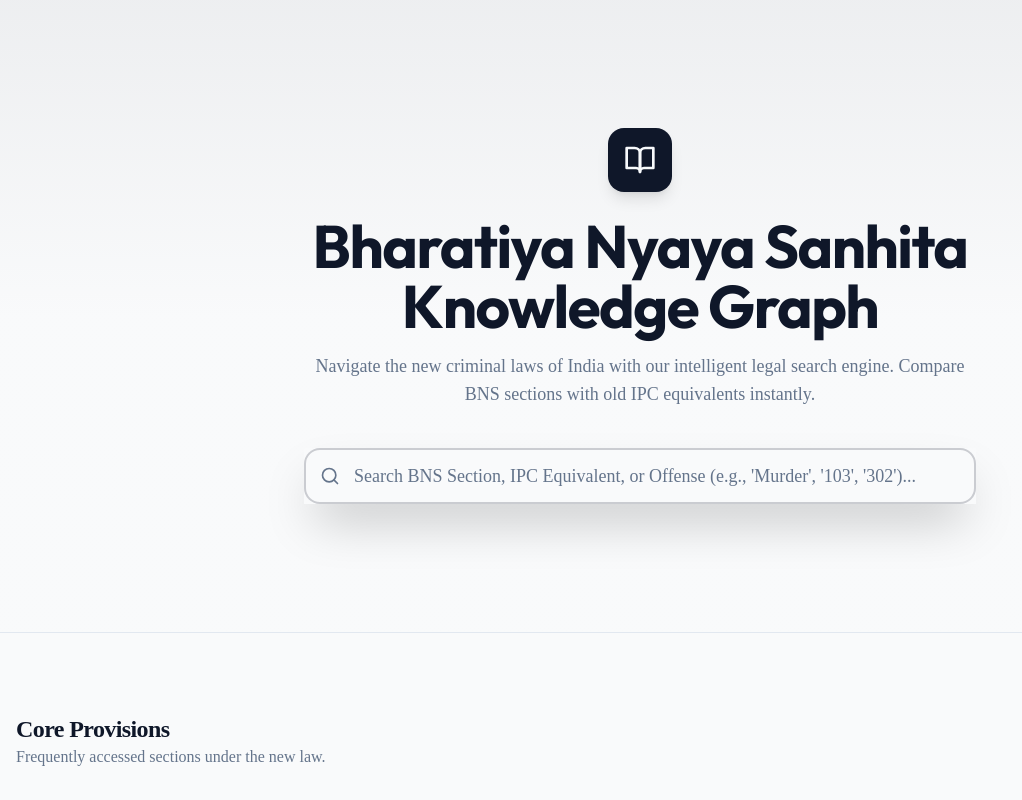
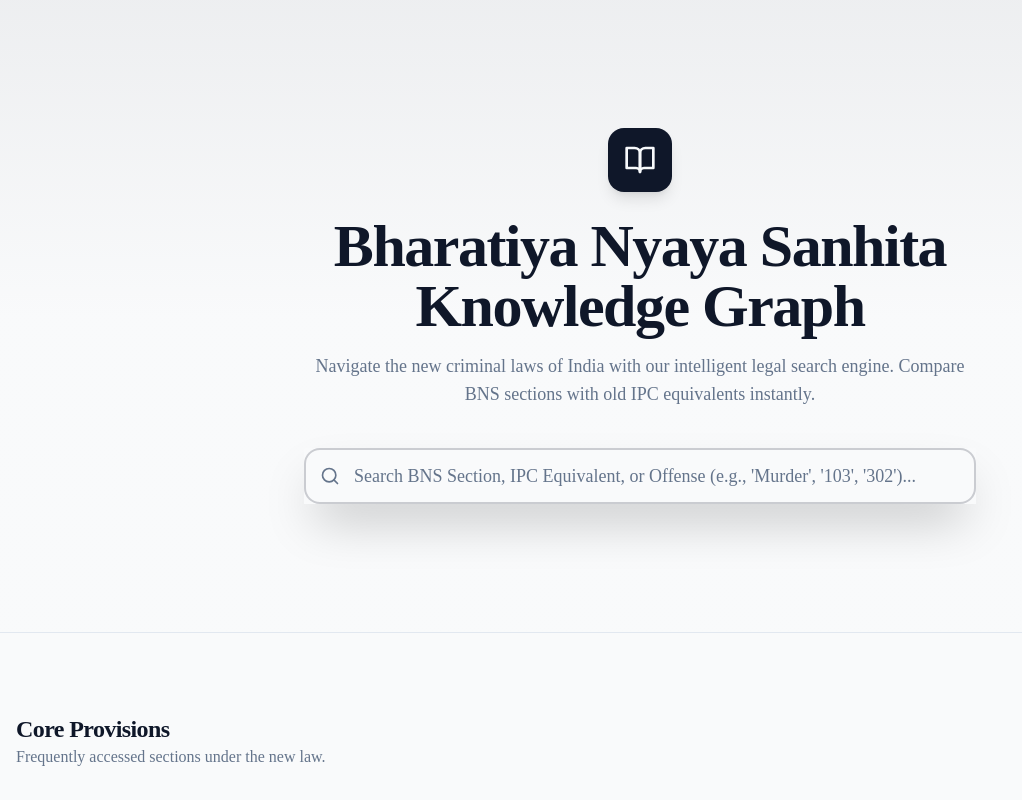
Before and after one commit to Mohankrishna2005/kvnr-law-chambers, a Next.js app: page /bns in a window 1280 px wide. Shown: the top 800 px of the page, without its empty margins (0-1022 px from the left). Built offline with nearby package versions, Linux system fonts and the light colour scheme.

Commit message:
Update layout.tsx

```diff
--- a/app/layout.tsx
+++ b/app/layout.tsx
@@ -1,21 +1,4 @@
-import type { Metadata } from "next";
-import { Inter, Outfit } from "next/font/google";
 import "./globals.css";
-
-const inter = Inter({
-  subsets: ["latin"],
-  variable: "--font-inter",
-});
-
-const outfit = Outfit({
-  subsets: ["latin"],
-  variable: "--font-outfit",
-});
-
-export const metadata: Metadata = {
-  title: "KVNR Law Chambers",
-  description: "Advocates & Legal Consultants",
-};
 
 export default function RootLayout({
   children,
@@ -24,11 +7,7 @@ export default function RootLayout({
 }) {
   return (
     <html lang="en">
-      <body
-        className={`${inter.variable} ${outfit.variable} bg-background text-foreground antialiased`}
-      >
-        {children}
-      </body>
+      <body>{children}</body>
     </html>
   );
 }
```
